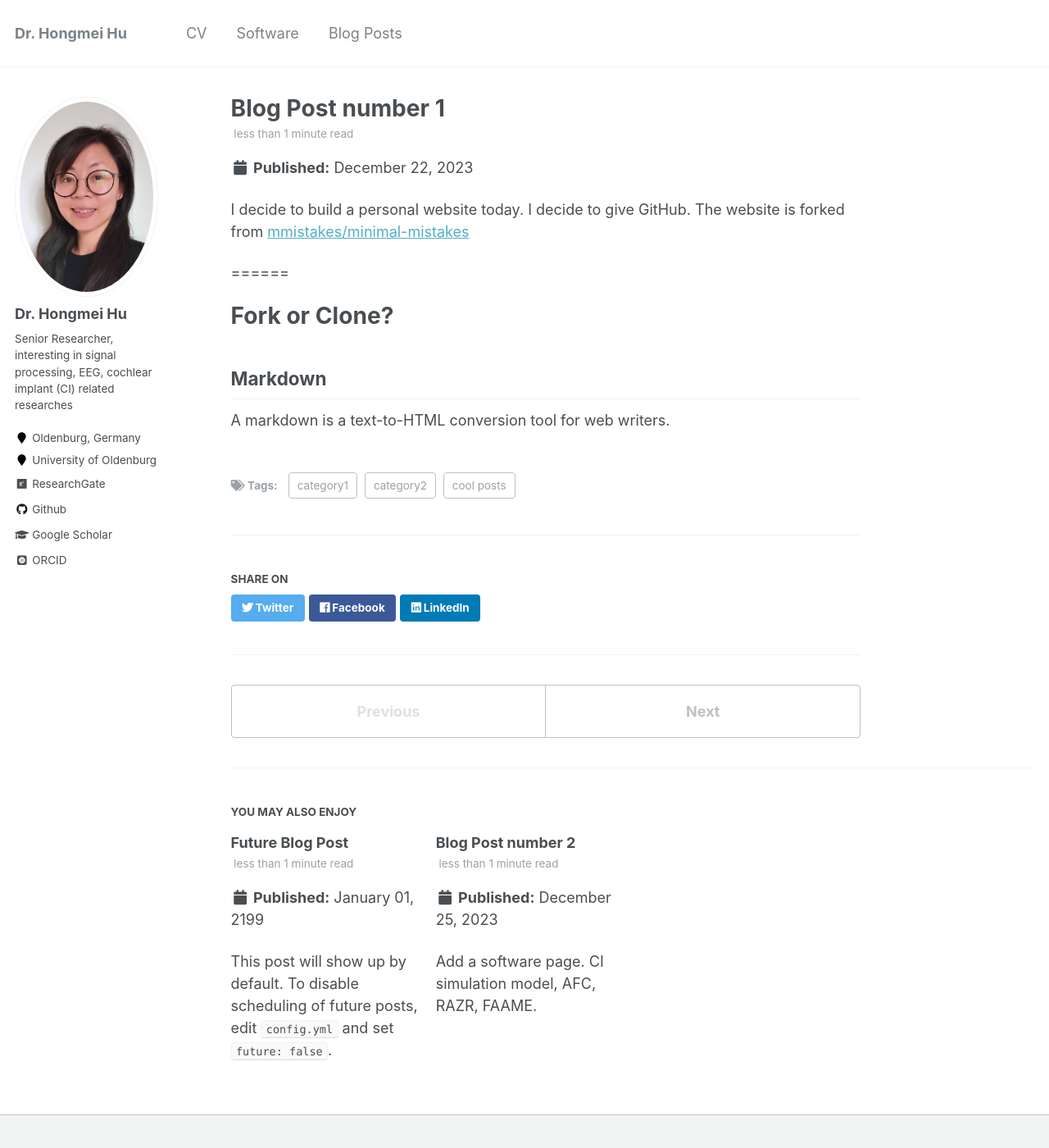
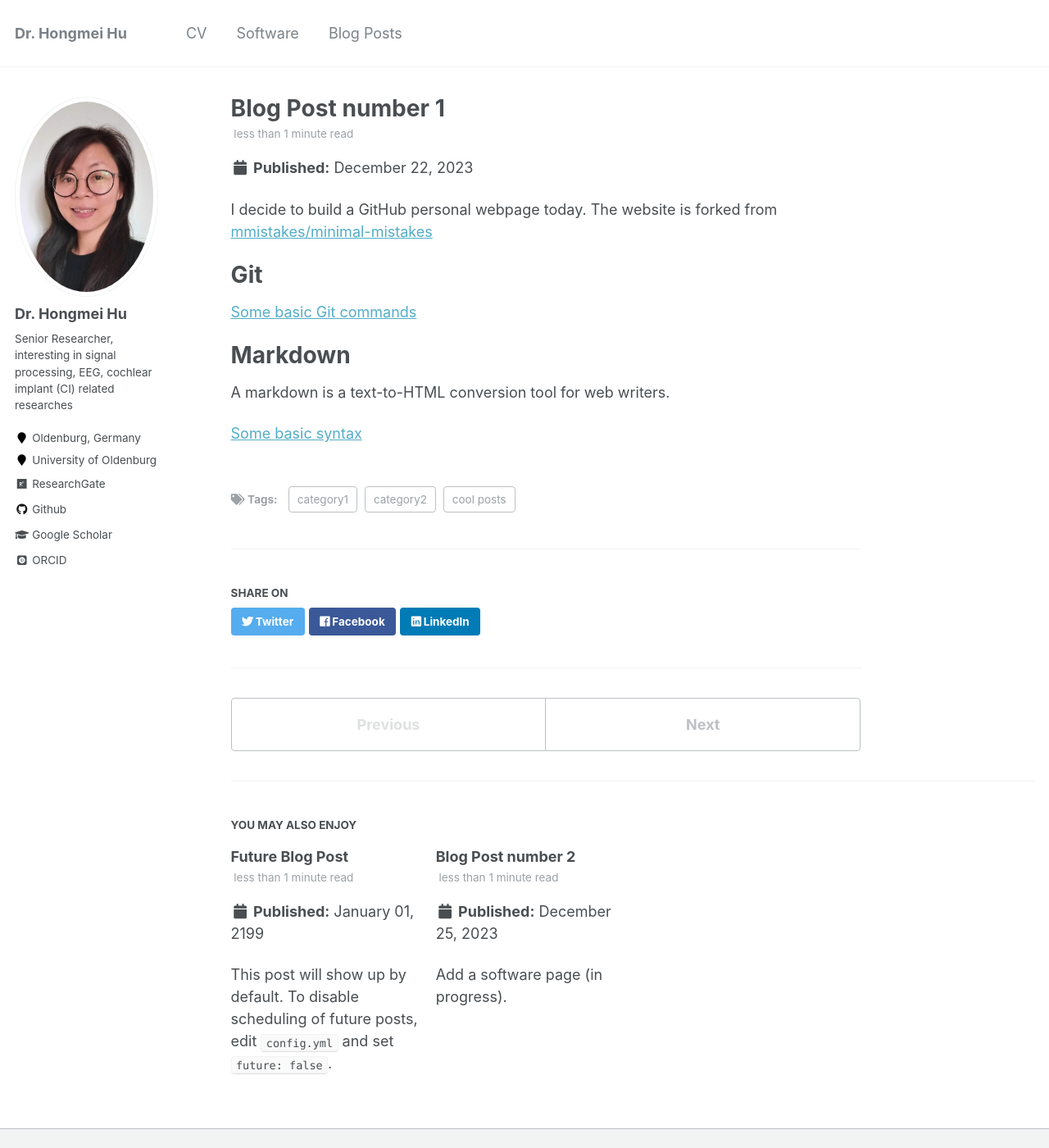
Before and after one commit to HongmeiHu/HongmeiHu.github.io, a Jekyll site: the page built from _posts/2023-12-22-blog-post-1.md, in a window 1280 px wide and 1400 px high. Shown: the whole window at 82% size. Built offline with Jekyll 4.4.1, drawn with Linux system fonts in a browser that asks for light colours; some web fonts are replaced.

Commit message:
update the blog page and try different heading style

```diff
--- a/_posts/2023-12-22-blog-post-1.md
+++ b/_posts/2023-12-22-blog-post-1.md
@@ -8,14 +8,15 @@ tags:
   - category2
 ---
 
-I decide to build a personal website today. I decide to give GitHub. The website is forked from [mmistakes/minimal-mistakes](https://github.com/academicpages/academicpages.github.io)
+I decide to build a GitHub personal webpage today. The website is forked from [mmistakes/minimal-mistakes](https://github.com/academicpages/academicpages.github.io)
 
 
-======
+# Git
 
-Fork or Clone?
-======
+[Some basic Git commands](https://www.taniarascia.com/getting-started-with-git/)
 
-Markdown
-------
+# Markdown
+
 A markdown is a text-to-HTML conversion tool for web writers.
+
+[Some basic syntax](https://www.markdownguide.org/basic-syntax/)
```
Also changed, not shown: _posts/2023-12-25-blog-post-2.md (+6 -6 lines).
